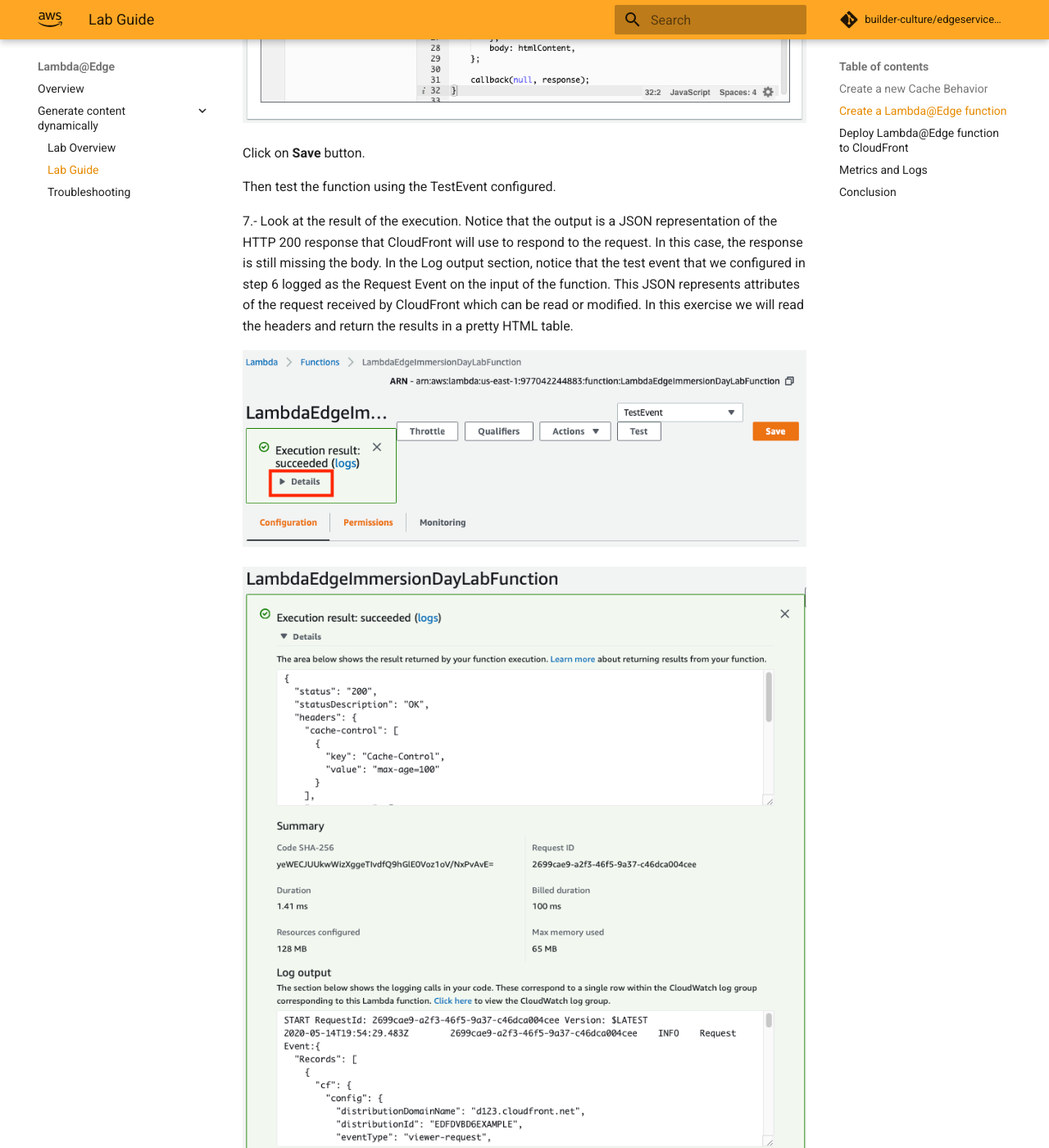
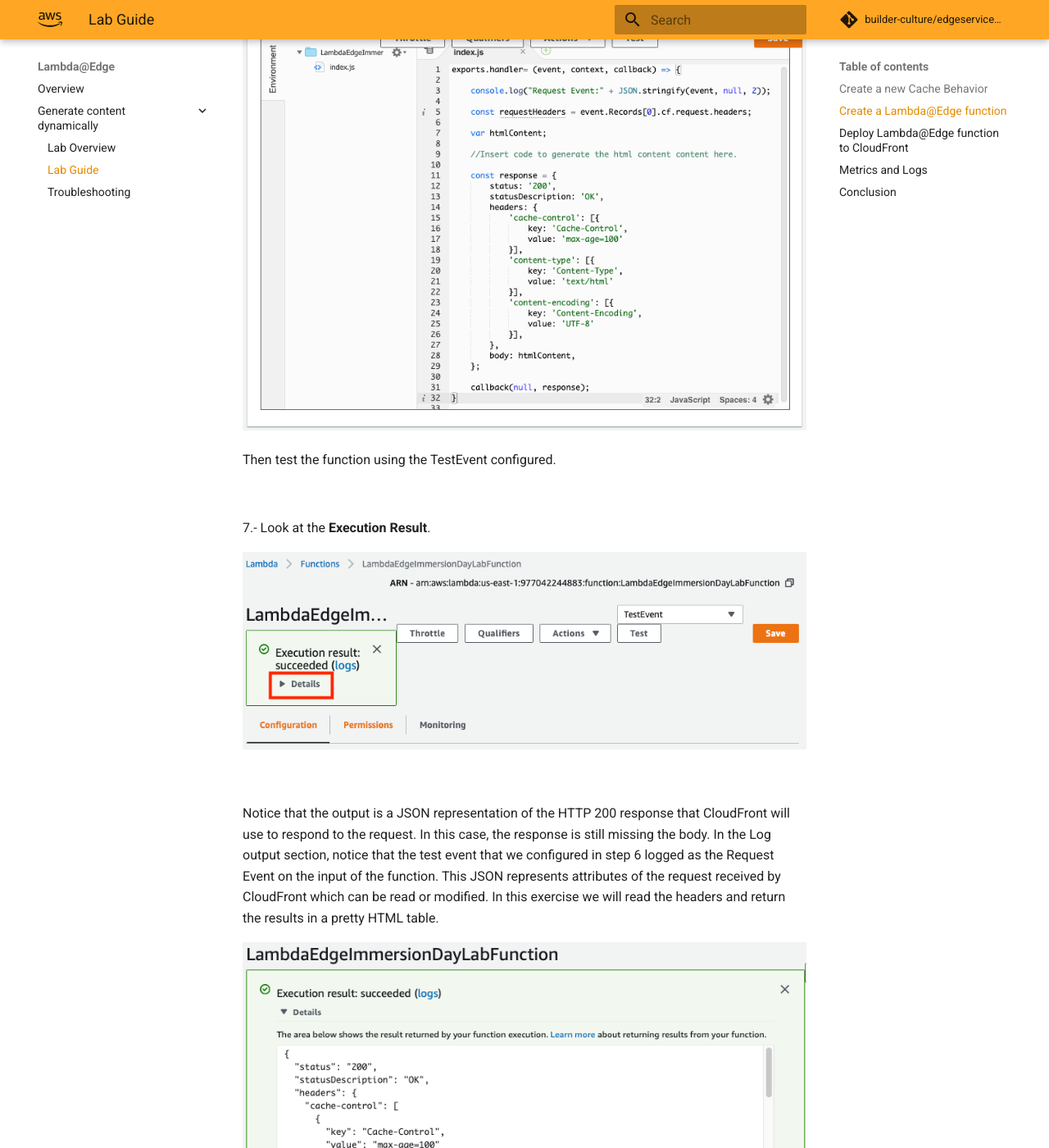
Before and after one commit to builder-culture/edgeservices-workshops, an MkDocs documentation site: the page built from docs/LambdaAtEdge/Generate_content_dynamically/Lab_Guide.md, in a window 1280 px wide and 1400 px high, scrolled down 7636 px. Shown: the whole window at 82% size. Built offline with MkDocs 1.6.1 and Material for MkDocs 9.7.7, drawn with Linux system fonts in a browser that asks for light colours; comment, search, counter and statistics services are not loaded; some of the changed text lies outside the part shown.

````diff
--- a/docs/LambdaAtEdge/Generate_content_dynamically/Lab_Guide.md
+++ b/docs/LambdaAtEdge/Generate_content_dynamically/Lab_Guide.md
@@ -5,6 +5,8 @@ In this section you will create a new cache behavior in the CloudFront distribut
 1.- Go to the _Amazon CloudFront_ console and select the distribution you created in the [_Accelerate your content_](/CloudFront/Accelerate_your_content/) lab. Go to the cache _Behaviors_ tab and click **Create Behavior**.
 
 ![generate_cache_1](/assets/images/lambda-at-edge/generate_cache_1.png)
+
+<br/>
 
 2.- Configure your new cache behavior with the following settings and leave the remaining to settings to the default values :
 
@@ -14,13 +16,17 @@ In this section you will create a new cache behavior in the CloudFront distribut
 
 ![generate_cache_2](/assets/images/lambda-at-edge/generate_cache_2.png)
 
-And then click on **Create** button=
+<br/>
+
+And then click on **Create** button.
 
 ## Create a Lambda@Edge function
 
 1.- Go to the _AWS Console_ and make sure you are in the **US East (N. Virginia)** _us-east-1_ region.
 
 ![generate_function_1](/assets/images/lambda-at-edge/generate_function_1.png)
+
+<br/>
 
 2.- Go to the _Lambda_ console and select **Create function**.
 
@@ -30,6 +36,8 @@ And then click on **Create** button=
 
 ![generate_function_2b](/assets/images/lambda-at-edge/generate_function_2b.png)
 
+<br/>
+
 Then select **Author from scratch** and configure the following
 
 *	Name : ```LambdaEdgeImmersionDayLabFunction```
@@ -37,15 +45,17 @@ Then select **Author from scratch** and configure the following
 
 ![generate_function_2c](/assets/images/lambda-at-edge/generate_function_2c.png)
 
+<br/>
+
 Expand _Choose or create and execution role_ an configure:
 
 *	Role : **Create new role from AWS policy templates**
 *	Role name : ```lambda_edge_execution_role```
 *	Policy templates: **Basic Lambda@Edge permissions (for CloudFront trigger)**
 
+Then click on **Create function** button.
+
 ![generate_function_2d](/assets/images/lambda-at-edge/generate_function_2d.png)
-
-Then click on **Create function** button.
 
 You have now created a new IAM role that will be used to allow CloudFront to invoke lambda and write logs to CloudWatch.
 
@@ -57,13 +67,15 @@ You have now created a new IAM role that will be used to allow CloudFront to inv
 
 ![generate_function_3](/assets/images/lambda-at-edge/generate_function_3.png)
 
+<br/>
+
 4.- Configure the following:
 
 *	select :  **Create new test event**
 *	Event Name : ```TestEvent```
 *	Replace the Hello World JSON with the following:
 
-```json
+``` json
 {
   "Records": [
     {
@@ -136,13 +148,17 @@ You have now created a new IAM role that will be used to allow CloudFront to inv
 }
 ```
 
+<br/>
+
 5.- Review an click on **Create** button.
 
 ![generate_function_5](/assets/images/lambda-at-edge/generate_function_5.png)
 
+<br/>
+
 6.- Now lets write a function to generate the html produced in the [_Accelerate your content_](/CloudFront/Accelerate_your_content/) lab. Copy and paste the code below into the function code window.
 
-```javascript
+``` javascript
 exports.handler= (event, context, callback) => {
 
     console.log("Request Event:" + JSON.stringify(event, null, 2));
@@ -178,22 +194,30 @@ exports.handler= (event, context, callback) => {
 ```
 <br/>
 
+Click on **Save** button.
+
 ![generate_function_6](/assets/images/lambda-at-edge/generate_function_6.png)
-
-Click on **Save** button.
 
 Then test the function using the TestEvent configured.
 
-7.- Look at the result of the execution. Notice that the output is a JSON representation of the HTTP 200 response that CloudFront will use to respond to the request. In this case, the response is still missing the body.  In the Log output section, notice that the test event that we configured in step 6 logged as the Request Event on the input of the function.  This JSON represents attributes of the request received by CloudFront which can be read or modified. In this exercise we will read the headers and return the results in a pretty HTML table.
+<br/>
+
+7.- Look at the **Execution Result**.
 
 ![generate_function_7a](/assets/images/lambda-at-edge/generate_function_7a.png)
 
+<br/>
+
+Notice that the output is a JSON representation of the HTTP 200 response that CloudFront will use to respond to the request. In this case, the response is still missing the body.  In the Log output section, notice that the test event that we configured in step 6 logged as the Request Event on the input of the function.  This JSON represents attributes of the request received by CloudFront which can be read or modified. In this exercise we will read the headers and return the results in a pretty HTML table.
+
 ![generate_function_7b](/assets/images/lambda-at-edge/generate_function_7b.png)
+
+<br/>
 
 8.- Replace the comment with the code needed to generate the html body. You can use console.log to output to troubleshoot your code.
 Hidden solution:
 
-```javascript
+``` javascript
 exports.handler= (event, context, callback) => {
 
     const requestHeaders = event.Records[0].cf.request.headers;
@@ -256,11 +280,15 @@ exports.handler= (event, context, callback) => {
 }
 ```
 
+<br/>
+
 9.- Once you've completed testing of your function. Publish and deploy the first version of the function.
 
-* Select the _Actions_ drop down and select **Publish new version**.
+Select the _Actions_ drop down and select **Publish new version**.
 
 ![generate_function_9](/assets/images/lambda-at-edge/generate_function_9.png)
+
+<br/>
 
 10.- Specify a version description then click **Publish**.
 
@@ -268,6 +296,7 @@ exports.handler= (event, context, callback) => {
 
 Congratulations you now have a Lambda Function that can be used with CloudFront!
 
+<br/>
 
 ## Deploy Lambda@Edge function to CloudFront
 
@@ -275,15 +304,23 @@ In this section we will add CloudFront as a trigger for you Lambda Function.
 
 1.- In the same lambda console, you now have Version 1 of the function deployed.
 
-* Click the **Add trigger** and select **CloudFront**.
+Click on **Add trigger** button.
 
 ![generate_deploy_1a](/assets/images/lambda-at-edge/generate_deploy_1a.png)
 
+<br/>
+
+And select **CloudFront** option.
+
 ![generate_deploy_1b](/assets/images/lambda-at-edge/generate_deploy_1b.png)
+
+<br/>
 
 2.- Click on **Deploy to Lambda@Edge** button.
 
 ![generate_deploy_2](/assets/images/lambda-at-edge/generate_deploy_2.png)
+
+<br/>
 
 3.- Configure the trigger to use the CloudFront Distribution and Cache Behavior created earlier with the following setting,
 
@@ -292,23 +329,31 @@ In this section we will add CloudFront as a trigger for you Lambda Function.
 *	CloudFront event :  **Origin request**
 *	Selected _I acknowledge that on deploy a new version of this function will be published with the above trigger and replicated across all available AWS regions._
 
+Click on **Deploy** button.
+
 ![generate_deploy_3](/assets/images/lambda-at-edge/generate_deploy_3.png)
 
-Click on **Deploy**.
+It will take approximately 15 minutes for a full deployment to your CloudFront distribution. In some cases, you maybe able to begin testing it within 5 minutes depending on your location.
 
- It will take approximately 15 minutes for a full deployment to your CloudFront distribution. In some cases, you maybe able to begin testing it within 5 minutes depending on your location.
+<br/>
 
 4.- To view the replica functions to return to the Lambda main console view to list the your functions. Then select the **gear icon** on the top right to configure your preferences.
 
 ![generate_deploy_4](/assets/images/lambda-at-edge/generate_deploy_4.png)
 
+<br/>
+
 5.- Select the check box for **Show replica functions** and click **Save**.
 
 ![generate_deploy_5](/assets/images/lambda-at-edge/generate_deploy_5.png)
 
+<br/>
+
 6.- Now search for your function in the function list and you will find a Replica function in us-east-1 for the function you created. When you switch to other AWS regions, you will find that there is a replica function in all of the regions where CloudFront has a Regional Edge Cache. These are the functions that will be invoked when your CloudFront distribution executes Lambda@Edge.
 
 ![generate_deploy_6](/assets/images/lambda-at-edge/generate_deploy_6.png)
+
+<br/>
 
 7.- Once your cloudfront distribution has completed deploying, test your CloudFront distribution by going to the Distribution on the browser with the serverless path: [i.e. https://abcdefghxyz.cloudfront.net/serverless].
 
@@ -316,6 +361,7 @@ Click on **Deploy**.
 
 Congratulations! You have successfully deployed your lambda@edge function to dynamically generate a response.
 
+<br/>
 
 ## Metrics and Logs
 
@@ -323,17 +369,28 @@ In this section, you will learn where to view Lambda@Edge metrics and CloudWatch
 
 1.- To generate some traffic from different geographies, use a free website such as [https://www.geoscreenshot.com](https://www.geoscreenshot.com) to send a request to your distribution to hit the serverless path (i.e. https://d123.cloudfront.net/serverless) from different locations.  Submit the request several times to generate traffic to CloudFront from different regions.
 
+<br/>
+
 2.- Go to the AWS Lambda console and select an AWS region near one of the geographies that you selected to submit the request from from step 1.
+
+<br/>
 
 3.- Ensure that you have your preferences configured to _show replica functions_ as configured in the previous sections. Then select the replica function for that region and view the _Monitoring_ tab for that function.
 
 ![generate_metrics_3](/assets/images/lambda-at-edge/generate_metrics_3.png)
 
+<br/>
+
 4.- To view logs from your function execution, select _View logs in CloudWatch_.  Here you can view any logs that are generated from your function invocations. Note, any log lines generated from your code will also appear here.
 
 ![generate_metrics_4](/assets/images/lambda-at-edge/generate_metrics_4.png)
 
-*Note: Metrics and Logs are not aggregated globally. Switch between different AWS regions to view metrics and logs for function invocations in each regions.
+!!! Tip
+    Metrics and Logs are not aggregated globally. Switch between different AWS regions to view metrics and logs for function invocations in each regions.
+
+<br/>
 
 ## Conclusion
-Congratulations! You have completed the lab and now have an understanding of how to configure and deploy Lambda@Edge.
+
+!!! success
+    Congratulations! You have completed the lab and now have an understanding of how to configure and deploy Lambda@Edge.
--- a/mkdocs.yml
+++ b/mkdocs.yml
@@ -21,12 +21,26 @@ plugins:
     - search:
         lang:
             - en
+            - es
+            - pt
     #- minify:
-    #   minify_html: true
+    #    minify_html: true
+
 markdown_extensions:
     - admonition
+    - footnotes
     - codehilite:
         linenums: true
+    - pymdownx.caret
+    - pymdownx.critic
+    - pymdownx.details
+    - pymdownx.inlinehilite
+    - pymdownx.mark
+    - pymdownx.smartsymbols
+    - pymdownx.tasklist:
+        custom_checkbox: true
+    - pymdownx.tabbed
+    - pymdownx.tilde
 
 theme:
     name: material
@@ -55,6 +69,7 @@ nav:
         - Accelerate your content:
             - Lab Overview: 'CloudFront/Accelerate_your_content/README.md'
             - Lab Guide: 'CloudFront/Accelerate_your_content/Lab_Guide.md'
+            - Go further: 'CloudFront/Accelerate_your_content/Lab_Bonus.md'
             - Troubleshooting: 'CloudFront/Accelerate_your_content/Troubleshooting.md'
 
     - Lambda@Edge:
````
Also changed, not shown: docs/CloudFront/Accelerate_your_content/Lab_Bonus.md (added, +92 -0 lines), docs/CloudFront/Accelerate_your_content/Lab_Guide.md (+109 -103 lines), docs/WAF/Perimeter_protection/Lab_Guide.md (+42 -3 lines), docs/assets/images/cloudfront/accelerate_errorpage_7a.png (added), docs/assets/images/cloudfront/accelerate_errorpage_7b.png (added), docs/assets/images/cloudfront/accelerate_errorpage_7c.png (added), docs/assets/images/cloudfront/accelerate_origin_2.png, docs/assets/images/cloudfront/accelerate_origin_3b.png (added), docs/assets/images/cloudfront/accelerate_origin_4a.png, docs/assets/images/cloudfront/accelerate_origin_4b.png, docs/assets/images/cloudfront/accelerate_origin_4c.png (added), docs/assets/images/cloudfront/accelerate_origin_6a.png, docs/assets/images/cloudfront/accelerate_origin_6b.png, docs/assets/images/cloudfront/accelerate_origin_6c.png (added).
